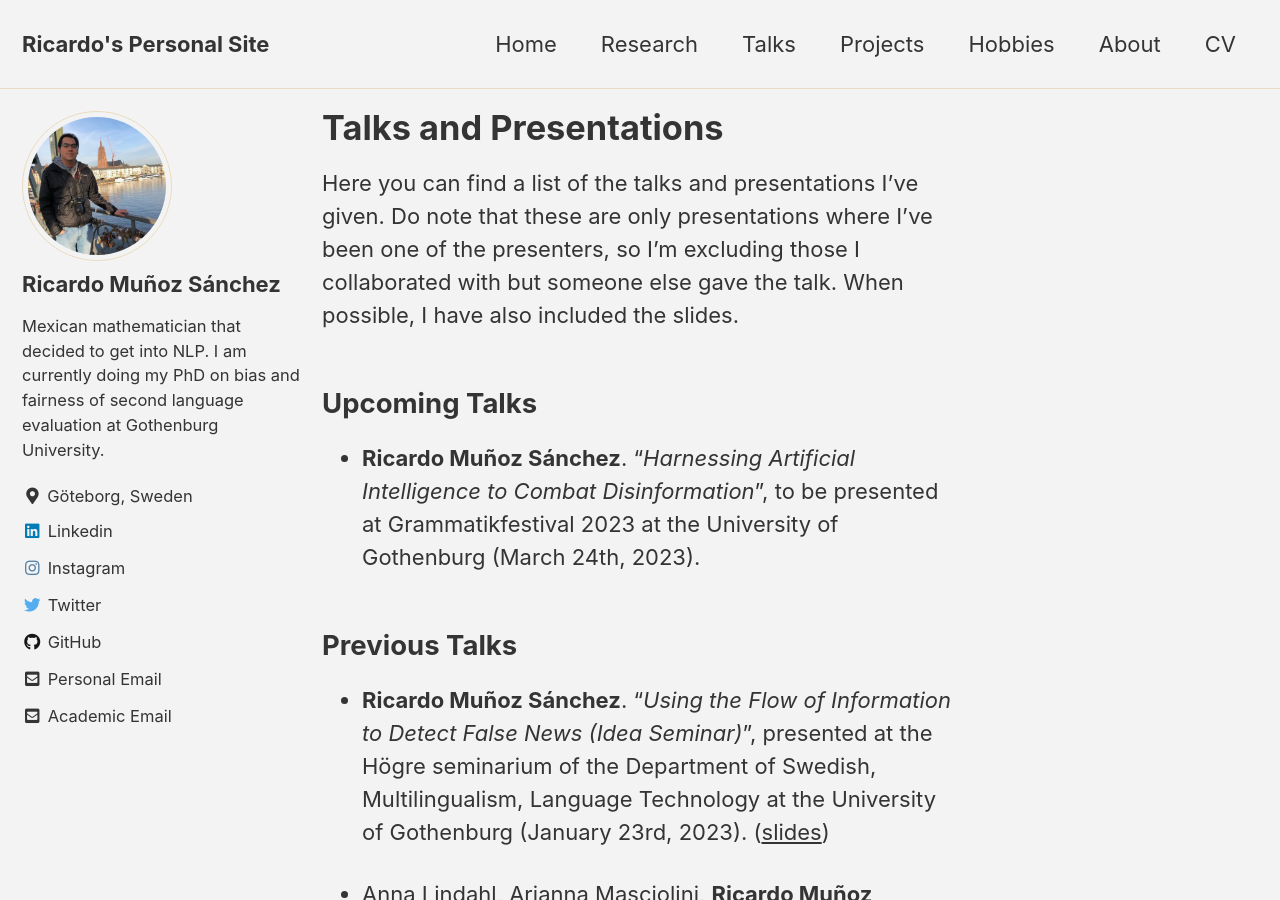
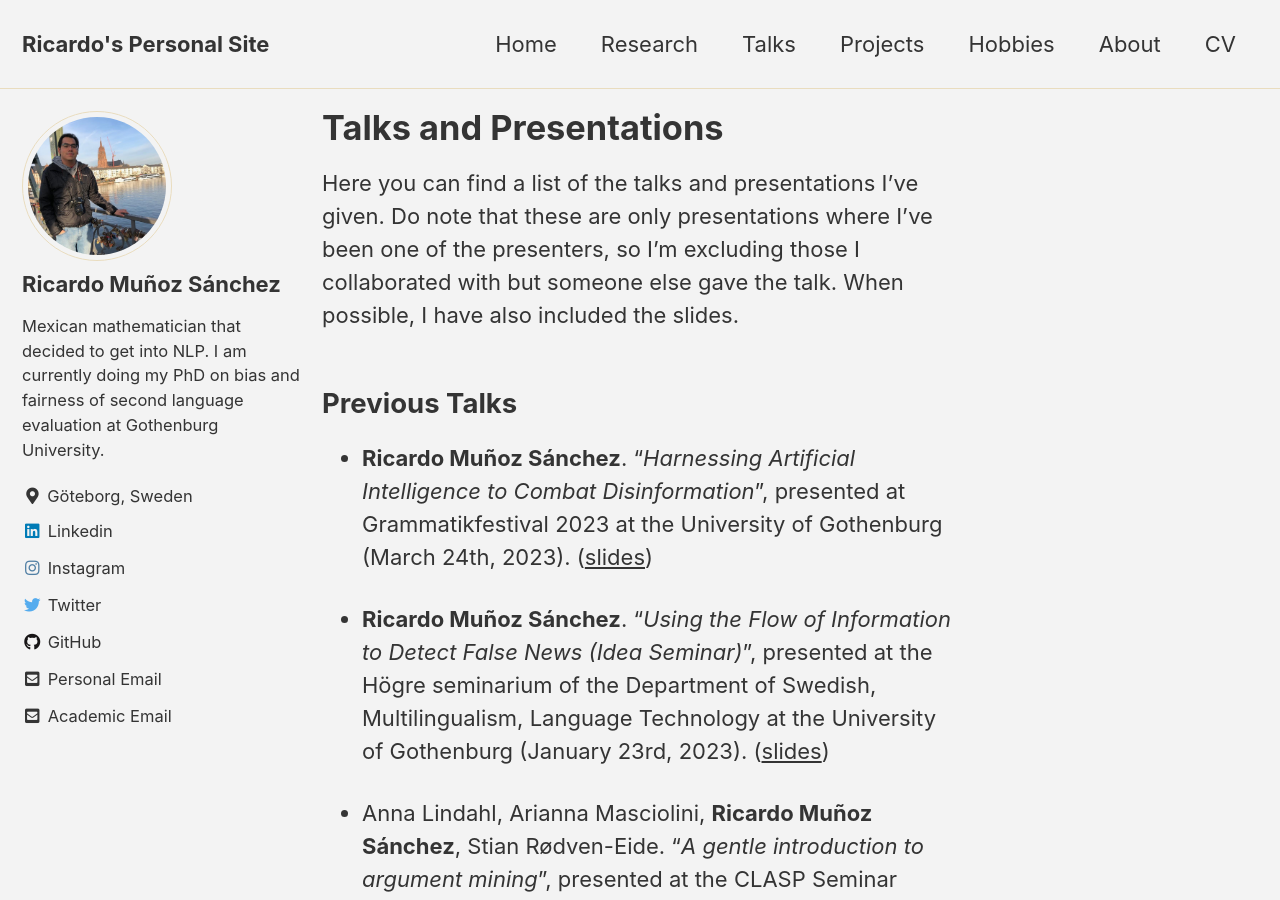
Before and after one commit to rimusa/rimusa.github.io, a Jekyll site: the page built from docs/_pages/talks.md, in a window 1280 px wide and 900 px high. Built offline with Jekyll 4.4.1, drawn with Linux system fonts in a browser that asks for light colours; cached includes are drawn as plain includes.

Commit message:
Added the Grammatikfestival slides

```diff
--- a/docs/_pages/talks.md
+++ b/docs/_pages/talks.md
@@ -10,12 +10,13 @@ Do note that these are only presentations where I've been one of the presenters,
 When possible, I have also included the slides.
 
 
+<!--
 ## Upcoming Talks
-
-- **Ricardo Muñoz Sánchez**. "_Harnessing Artificial Intelligence to Combat Disinformation_", to be presented at Grammatikfestival 2023 at the University of Gothenburg (March 24th, 2023).
-
+-->
 
 ## Previous Talks
+
+- **Ricardo Muñoz Sánchez**. "_Harnessing Artificial Intelligence to Combat Disinformation_", presented at Grammatikfestival 2023 at the University of Gothenburg (March 24th, 2023). ([slides](../documents/presentations/Grammatikfestival_2023.pdf))
 
 - **Ricardo Muñoz Sánchez**. "_Using the Flow of Information to Detect False News (Idea Seminar)_", presented at the Högre seminarium of the Department of Swedish, Multilingualism, Language Technology at the University of Gothenburg (January 23rd, 2023). ([slides](../documents/presentations/Idea_Seminar.pdf))
 
```
Also changed, not shown: 1 other file.
